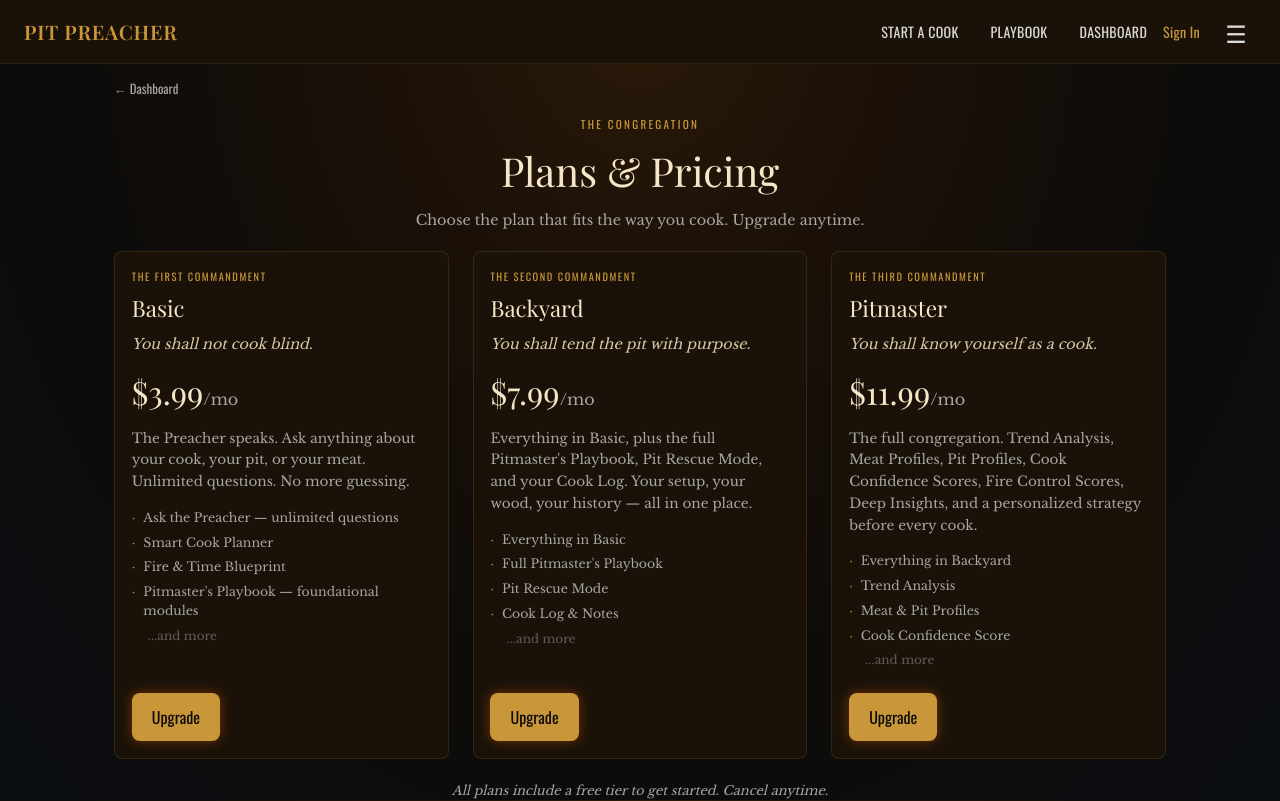
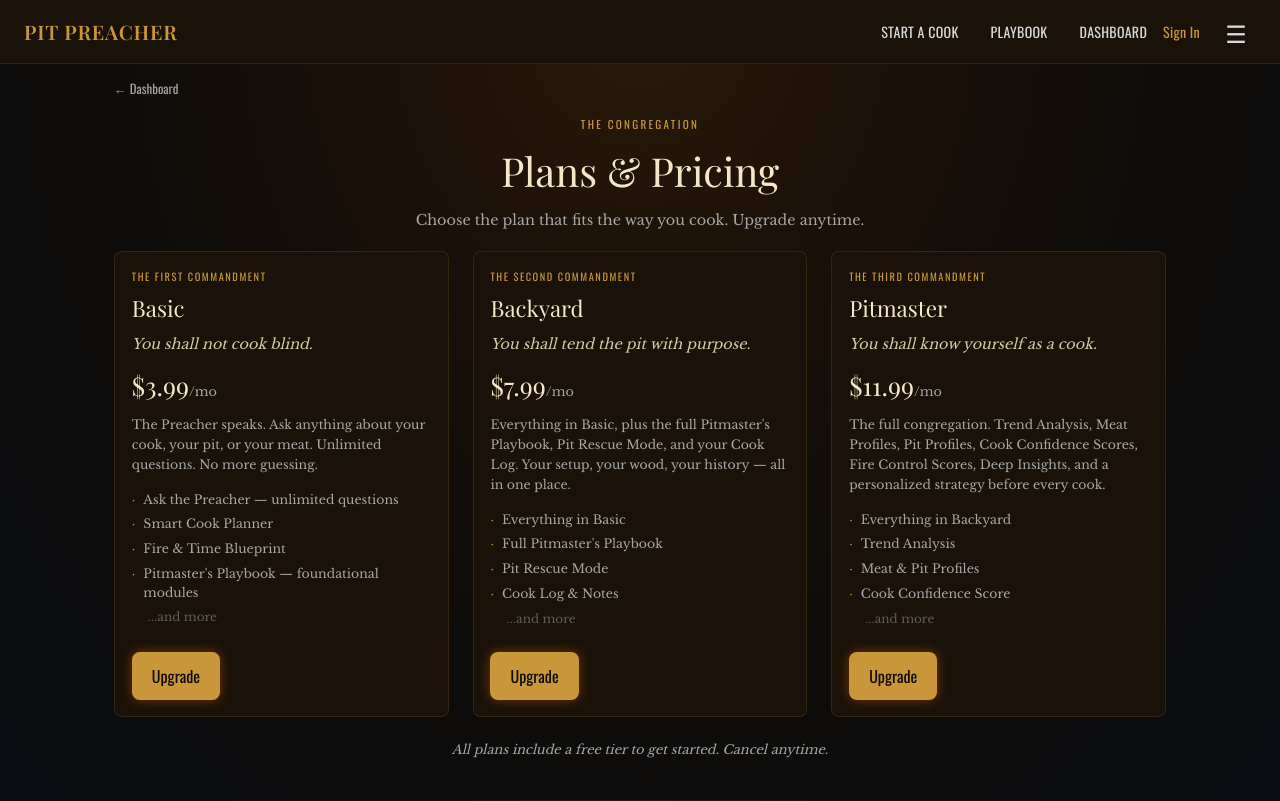
Before and after one commit to lonestarque78/The-Pit-Preacher-claude, a Next.js app in the folder apps/web/: page /premium in a window 1280 px wide. Shown: the top 801 px of the page. Built offline with nearby package versions, Linux system fonts and the light colour scheme; no server answers; a web font is replaced by a local one.

Commit message:
premium page fits on screen without scrolling

```diff
--- a/apps/web/app/premium/page.tsx
+++ b/apps/web/app/premium/page.tsx
@@ -211,15 +211,15 @@ export default function PremiumPage() {
             </p>
 
             {/* Price */}
-            <div style={{ fontFamily: "var(--font-heading)", fontSize: "2rem", color: "#F5E6C8", margin: "var(--space-1) 0" }}>
+            <div style={{ fontFamily: "var(--font-heading)", fontSize: "1.6rem", color: "#F5E6C8", margin: "calc(var(--space-1) * 0.6) 0" }}>
               {tier.price}
-              <span style={{ fontSize: "1rem", color: "var(--color-text-muted)", fontFamily: "var(--font-body)" }}>{tier.period}</span>
+              <span style={{ fontSize: "0.8rem", color: "var(--color-text-muted)", fontFamily: "var(--font-body)" }}>{tier.period}</span>
             </div>
 
             {/* Description */}
             <p style={{
               fontFamily: "var(--font-body)",
-              fontSize: "0.85rem",
+              fontSize: "0.78rem",
               color: "var(--color-text-muted)",
               margin: 0,
               lineHeight: 1.6,
```
